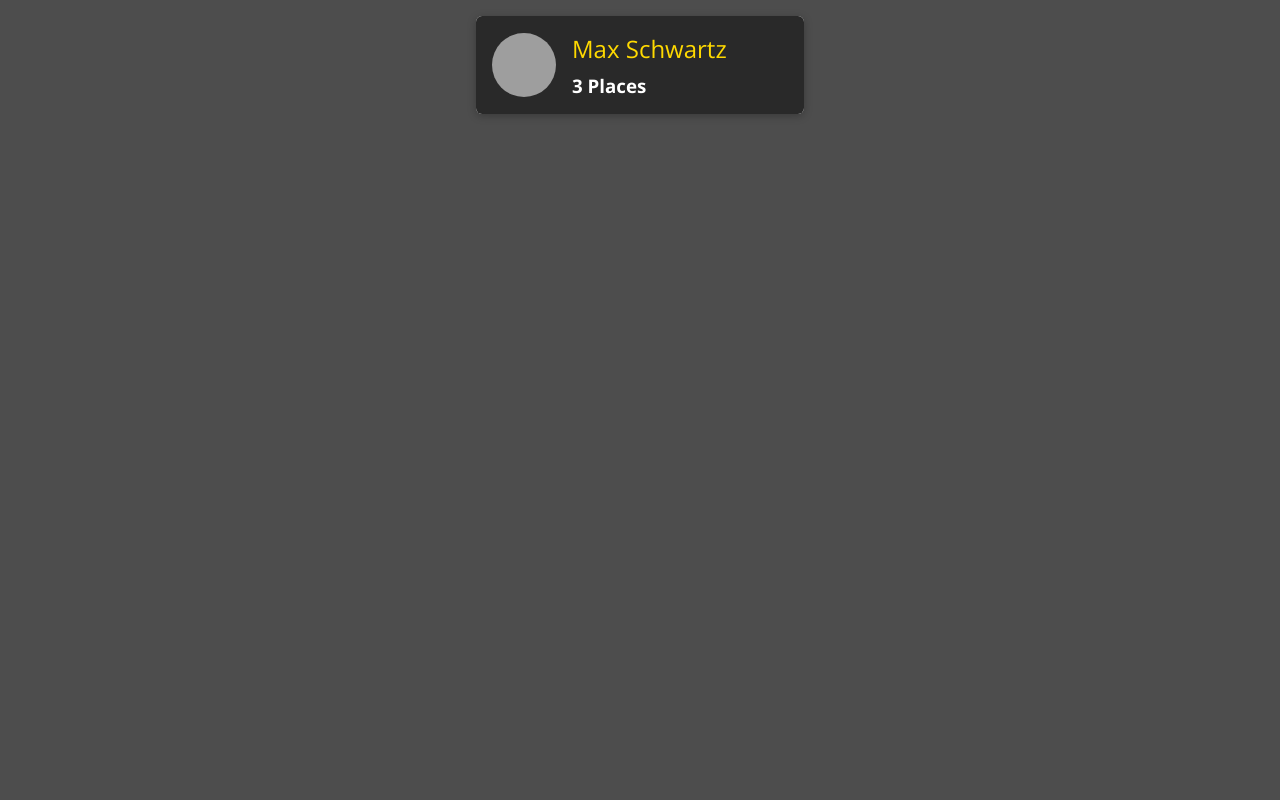
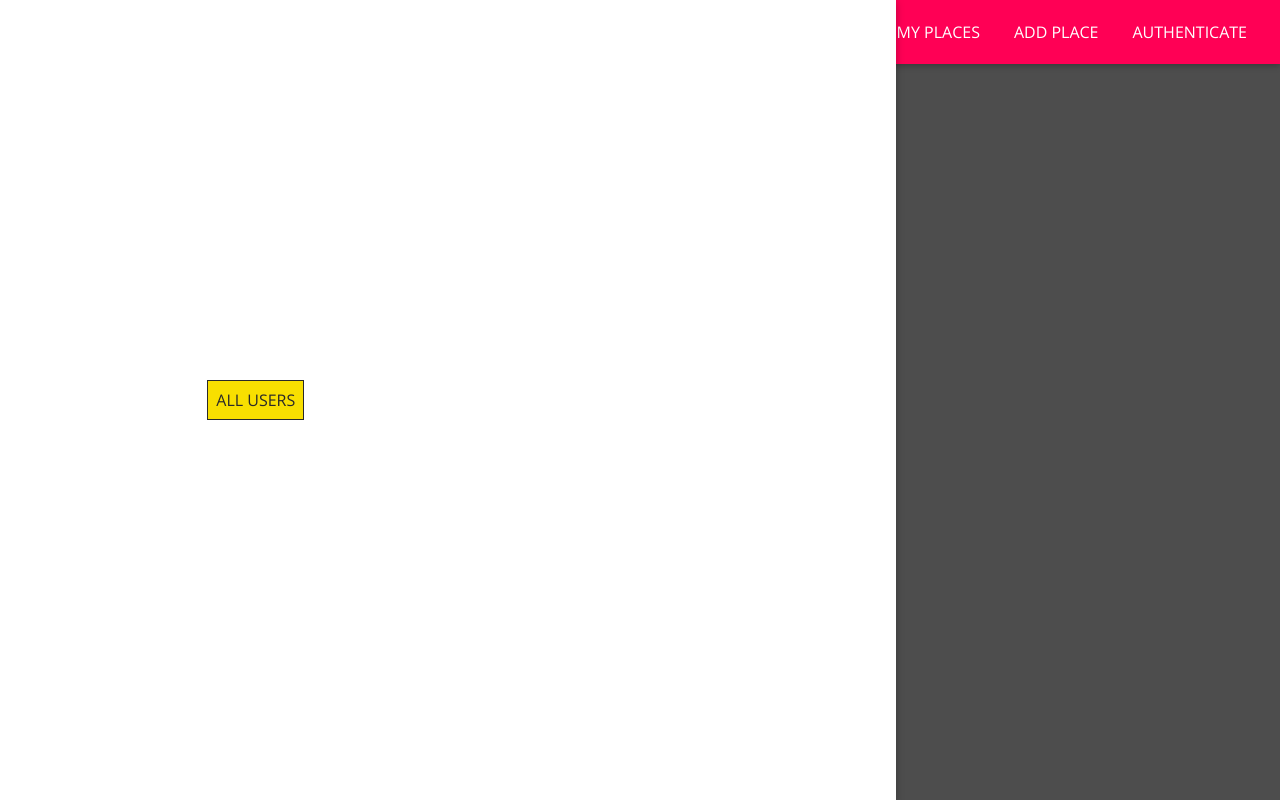
Before and after one commit to albenK/PlacesApp, a React (Create React App) app: page / in a window 1280 px wide. Built offline with nearby package versions, Linux system fonts and the light colour scheme; grey boxes are pictures that could not be loaded.

Commit message:
Added app sidedrawer. Added navigation links. Added app header.

```diff
--- a/src/App.js
+++ b/src/App.js
@@ -2,10 +2,13 @@
 import { BrowserRouter as Router, Route, Redirect, Switch } from 'react-router-dom';
 import Users from './user/pages/Users';
 import NewPlace from './places/pages/NewPlace';
+import MainNavigation from './shared/components/Navigation/MainNavigation';
 
 const App = () => {
   return (
     <Router>
+      <MainNavigation/>
+      <main>
         <Switch>
           <Route path="/" exact>
             <Users/>
@@ -15,6 +18,7 @@
           </Route>
           <Redirect to="/"/>
         </Switch>
+      </main>
     </Router>
 
   );
--- /dev/null
+++ b/src/shared/components/Navigation/MainHeader.css
@@ -0,0 +1,23 @@
+.main-header {
+  width: 100%;
+  height: 4rem;
+  display: flex;
+  align-items: center;
+  position: fixed;
+  top: 0;
+  left: 0;
+  background: #ff0055;
+  box-shadow: 0 2px 6px rgba(0, 0, 0, 0.26);
+  padding: 0 1rem;
+  z-index: 5;
+}
+
+main {
+  margin-top: 5rem;
+}
+
+@media (min-width: 768px) {
+  .main-header {
+    justify-content: space-between;
+  }
+}
--- /dev/null
+++ b/src/shared/components/Navigation/MainHeader.js
@@ -0,0 +1,13 @@
+import React from 'react';
+
+import './MainHeader.css';
+
+const MainHeader = (props) => {
+    return (
+        <header className="main-header">
+            {props.children}
+        </header>
+    );
+};
+
+export default MainHeader;
--- /dev/null
+++ b/src/shared/components/Navigation/MainNavigation.css
@@ -0,0 +1,45 @@
+.main-navigation__menu-btn {
+  width: 3rem;
+  height: 3rem;
+  background: transparent;
+  border: none;
+  display: flex;
+  flex-direction: column;
+  justify-content: space-around;
+  margin-right: 2rem;
+  cursor: pointer;
+}
+
+.main-navigation__menu-btn span {
+  display: block;
+  width: 3rem;
+  height: 2.5px;
+  background: white;
+}
+
+.main-navigation__title {
+  color: white;
+}
+
+.main-navigation__title a {
+  text-decoration: none;
+  color: white;
+}
+
+.main-navigation__header-nav {
+  display: none;
+}
+
+.main-navigation__drawer-nav {
+  height: 100%;
+}
+
+@media (min-width: 768px) {
+  .main-navigation__menu-btn {
+    display: none;
+  }
+
+  .main-navigation__header-nav {
+    display: block;
+  }
+}
--- /dev/null
+++ b/src/shared/components/Navigation/MainNavigation.js
@@ -0,0 +1,34 @@
+import React from 'react';
+import { Link } from 'react-router-dom';
+
+import MainHeader from './MainHeader';
+import SideDrawer from './SideDrawer';
+import NavLinks from './NavLinks';
+import './MainNavigation.css';
+
+const MainNavigation = (props) => {
+    return (
+        <React.Fragment>
+            <SideDrawer>
+                <nav class="main-navigation__drawer-nav">
+                    <NavLinks/>
+                </nav>
+            </SideDrawer>
+            <MainHeader>
+                <button className="main-navigation__menu-btn">
+                    <span/>
+                    <span/>
+                    <span/>
+                </button>
+                <h1 className="main-navigation__title">
+                    <Link to="/">Your places</Link>
+                </h1>
+                <nav className="main-navigation__header-nav">
+                    <NavLinks/>
+                </nav>
+            </MainHeader>
+        </React.Fragment>
+    );
+};
+
+export default MainNavigation;
--- /dev/null
+++ b/src/shared/components/Navigation/NavLinks.css
@@ -0,0 +1,76 @@
+.nav-links {
+  list-style: none;
+  margin: 0;
+  padding: 0;
+  width: 100%;
+  height: 100%;
+  display: flex;
+  flex-direction: column;
+  justify-content: center;
+  align-items: center;
+}
+
+.nav-links li {
+  margin: 1rem;
+}
+
+.nav-links a {
+  border: 1px solid transparent;
+  color: #292929;
+  text-decoration: none;
+  padding: 0.5rem;
+}
+
+.nav-links a:hover,
+.nav-links a:active,
+.nav-links a.active {
+  background: #f8df00;
+  border-color: #292929;
+  color: #292929;
+}
+
+.nav-links button {
+  cursor: pointer;
+  border: 1px solid #292929;
+  color: #292929;
+  background: transparent;
+  padding: 0.5rem;
+  font: inherit;
+}
+
+.nav-links button:focus {
+  outline: none;
+}
+
+.nav-links button:hover,
+.nav-links button:active {
+  background: #292929;
+  color: white;
+}
+
+@media (min-width: 768px) {
+  .nav-links {
+    flex-direction: row;
+  }
+
+  .nav-links li {
+    margin: 0 0.5rem;
+  }
+
+  .nav-links a {
+    color: white;
+    text-decoration: none;
+  }
+
+  .nav-links button {
+    border: 1px solid white;
+    color: white;
+    background: transparent;
+  }
+
+  .nav-links button:hover,
+  .nav-links button:active {
+    background: #f8df00;
+    color: #292929;
+  }
+}
--- /dev/null
+++ b/src/shared/components/Navigation/NavLinks.js
@@ -0,0 +1,25 @@
+import React from 'react';
+import { NavLink } from 'react-router-dom';
+
+import './NavLinks.css';
+
+const NavLinks = (props) => {
+    return (
+        <ul className="nav-links">
+            <li>
+                <NavLink to="/" exact>ALL USERS</NavLink>
+            </li>
+            <li>
+                <NavLink to="/u1/places">MY PLACES</NavLink>
+            </li>
+            <li>
+                <NavLink to="/places/new">ADD PLACE</NavLink>
+            </li>
+            <li>
+                <NavLink to="/auth">AUTHENTICATE</NavLink>
+            </li>
+        </ul>
+    );
+};
+
+export default NavLinks;
--- /dev/null
+++ b/src/shared/components/Navigation/SideDrawer.css
@@ -0,0 +1,10 @@
+.side-drawer {
+  position: fixed;
+  left: 0;
+  top: 0;
+  z-index: 100;
+  height: 100vh;
+  width: 70%;
+  background: white;
+  box-shadow: 0 2px 8px rgba(0, 0, 0, 0.26);
+}
--- /dev/null
+++ b/src/shared/components/Navigation/SideDrawer.js
@@ -0,0 +1,11 @@
+import React from 'react';
+
+import './SideDrawer.css';
+
+const SideDrawer = (props) => {
+    return (
+        <aside className="side-drawer">{props.children}</aside>
+    );
+};
+
+export default SideDrawer;
--- a/src/user/components/UsersList.js
+++ b/src/user/components/UsersList.js
@@ -1,6 +1,7 @@
 import React from 'react';
 
 import UserItem from './UserItem';
+import Card from '../../shared/components/UIElements/Card';
 
 import './UsersList.css';
 
@@ -9,7 +10,9 @@
     if (props.items.length === 0) {
         return (
             <div className="center">
-                <h2>No users found.</h2>
+                <Card>
+                    <h2>No users found.</h2>
+                </Card>
             </div>
         );
     }
```
Lines whose indentation alone changed are shown as unchanged.
